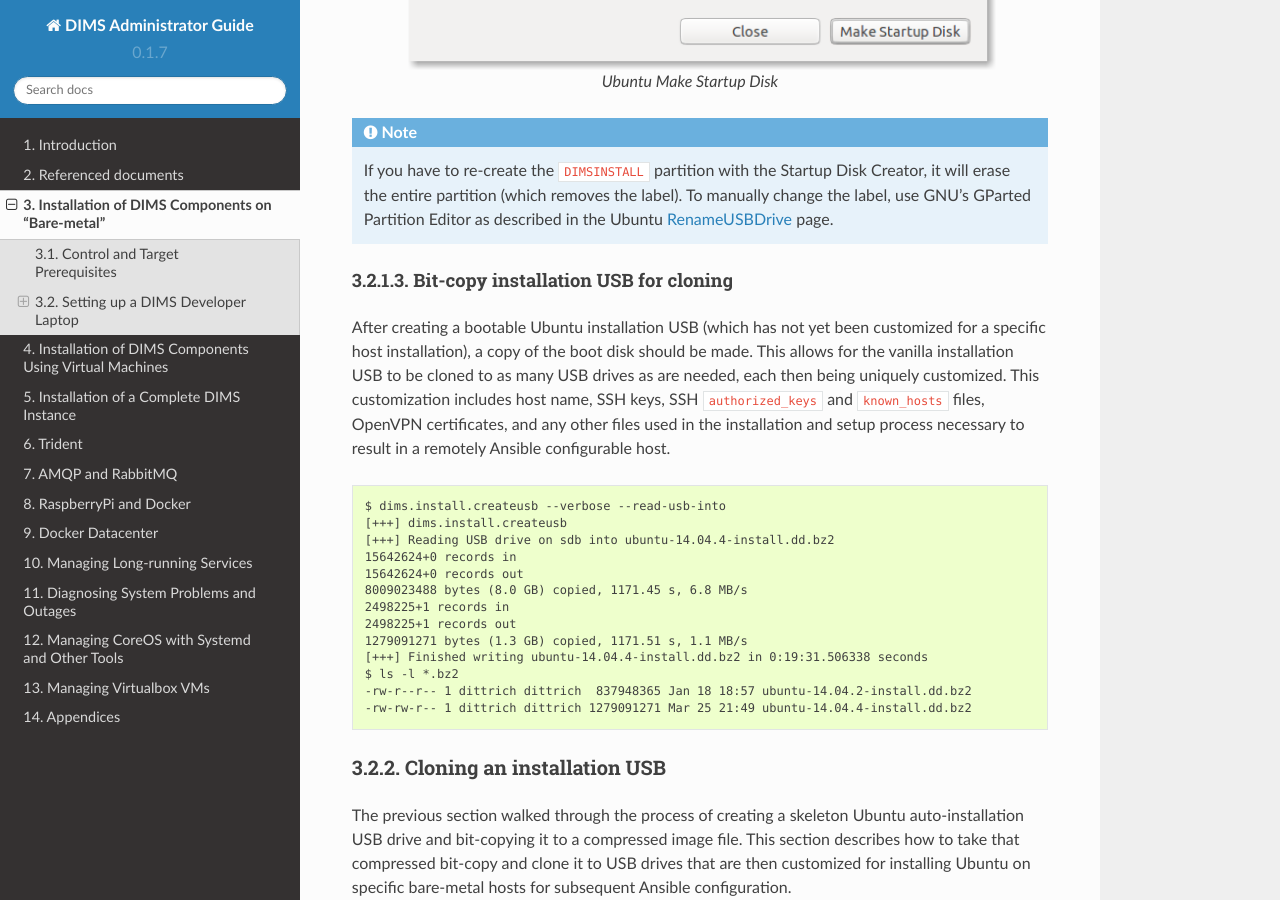
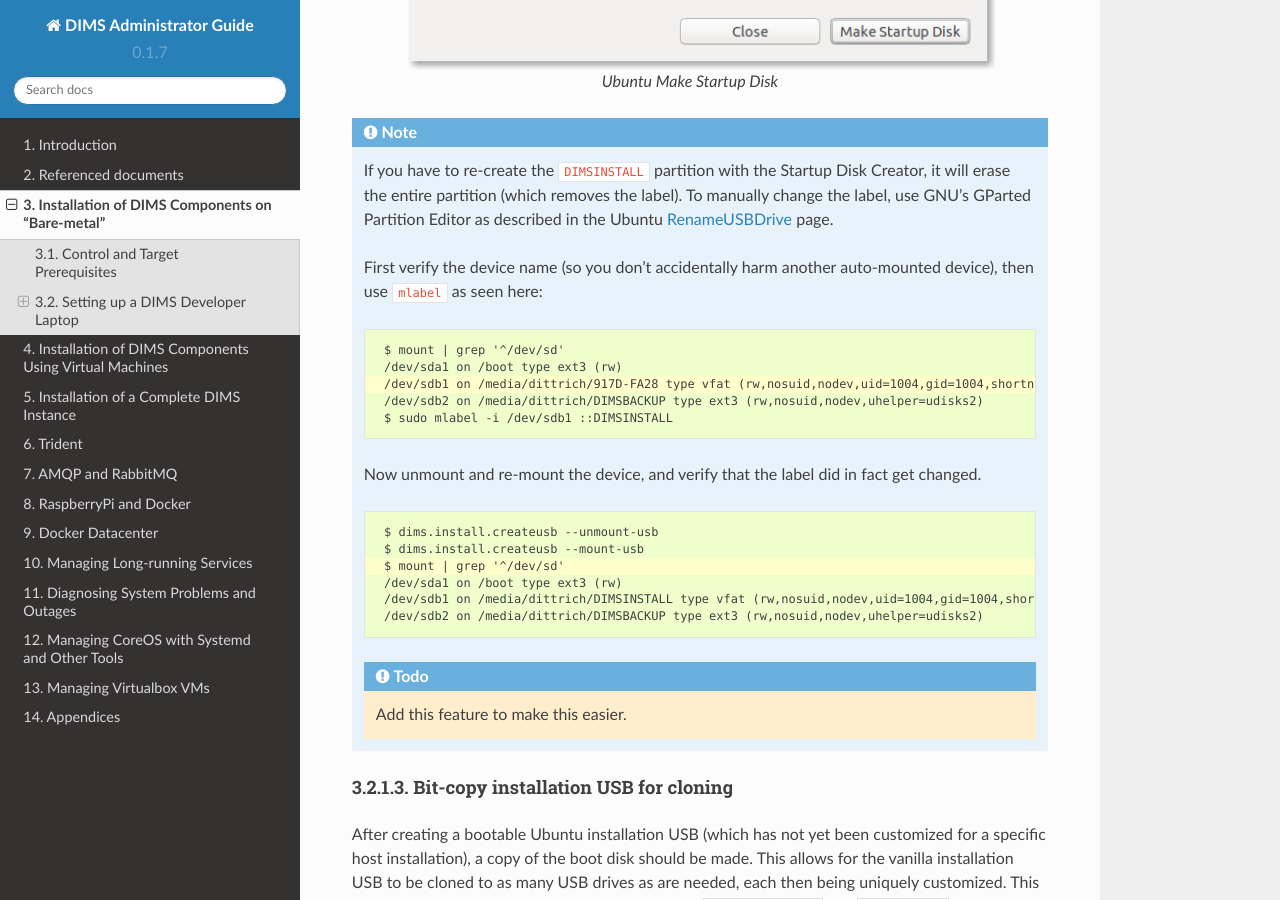
Before and after one commit to uw-dims/dims-adminguide, a Sphinx documentation site: the page built from docs/source/installingbaremetal.rst, in a window 1280 px wide and 900 px high, scrolled down 6269 px. Built offline with Sphinx 7.4.7 and the Read the Docs theme 2.0.0, drawn with Linux system fonts in a browser that asks for light colours.

Commit message:
Add details on setting partition label on installation USB

```diff
--- a/docs/source/installingbaremetal.rst
+++ b/docs/source/installingbaremetal.rst
@@ -337,6 +337,41 @@ application will look like at this step.
     removes the label). To manually change the label, use GNU's GParted
     Partition Editor as described in the Ubuntu `RenameUSBDrive`_ page.
 
+    First verify the device name (so you don't accidentally harm another
+    auto-mounted device), then use ``mlabel`` as seen here:
+
+    .. code-block:: none
+       :emphasize-lines: 3
+
+        $ mount | grep '^/dev/sd'
+        /dev/sda1 on /boot type ext3 (rw)
+        /dev/sdb1 on /media/dittrich/917D-FA28 type vfat (rw,nosuid,nodev,uid=1004,gid=1004,shortname=mixed,dmask=0077,utf8=1,showexec,flush,uhelper=udisks2)
+        /dev/sdb2 on /media/dittrich/DIMSBACKUP type ext3 (rw,nosuid,nodev,uhelper=udisks2)
+        $ sudo mlabel -i /dev/sdb1 ::DIMSINSTALL
+
+    ..
+
+    Now unmount and re-mount the device, and verify that the label did in
+    fact get changed.
+
+    .. code-block:: none
+       :emphasize-lines: 3
+
+        $ dims.install.createusb --unmount-usb
+        $ dims.install.createusb --mount-usb
+        $ mount | grep '^/dev/sd'
+        /dev/sda1 on /boot type ext3 (rw)
+        /dev/sdb1 on /media/dittrich/DIMSINSTALL type vfat (rw,nosuid,nodev,uid=1004,gid=1004,shortname=mixed,dmask=0077,utf8=1,showexec,flush,uhelper=udisks2)
+        /dev/sdb2 on /media/dittrich/DIMSBACKUP type ext3 (rw,nosuid,nodev,uhelper=udisks2)
+
+    ..
+
+    .. todo::
+
+        Add this feature to make this easier.
+
+    ..
+
 ..
 
 .. _RenameUSBDrive: https://help.ubuntu.com/community/RenameUSBDrive
```
